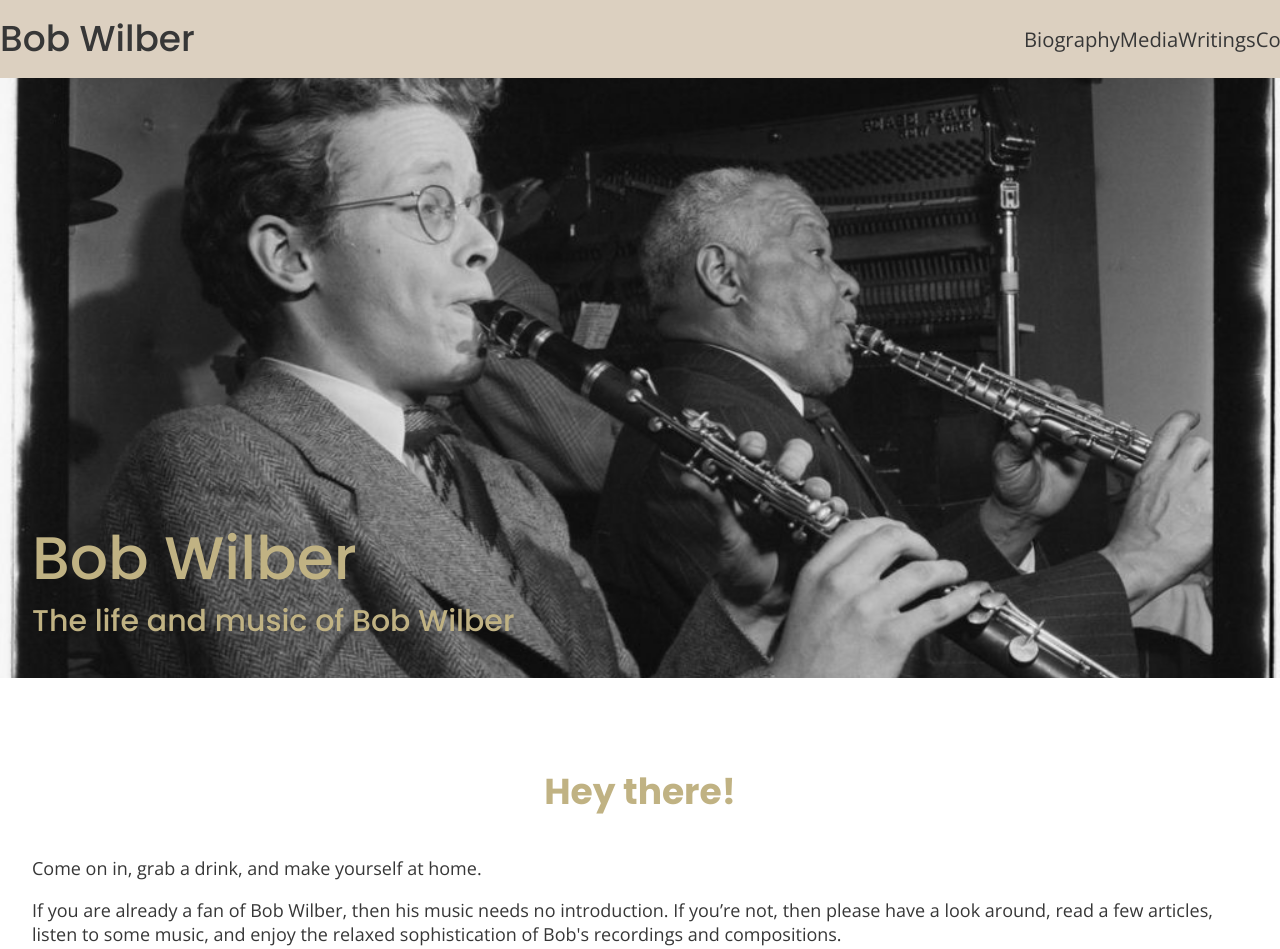
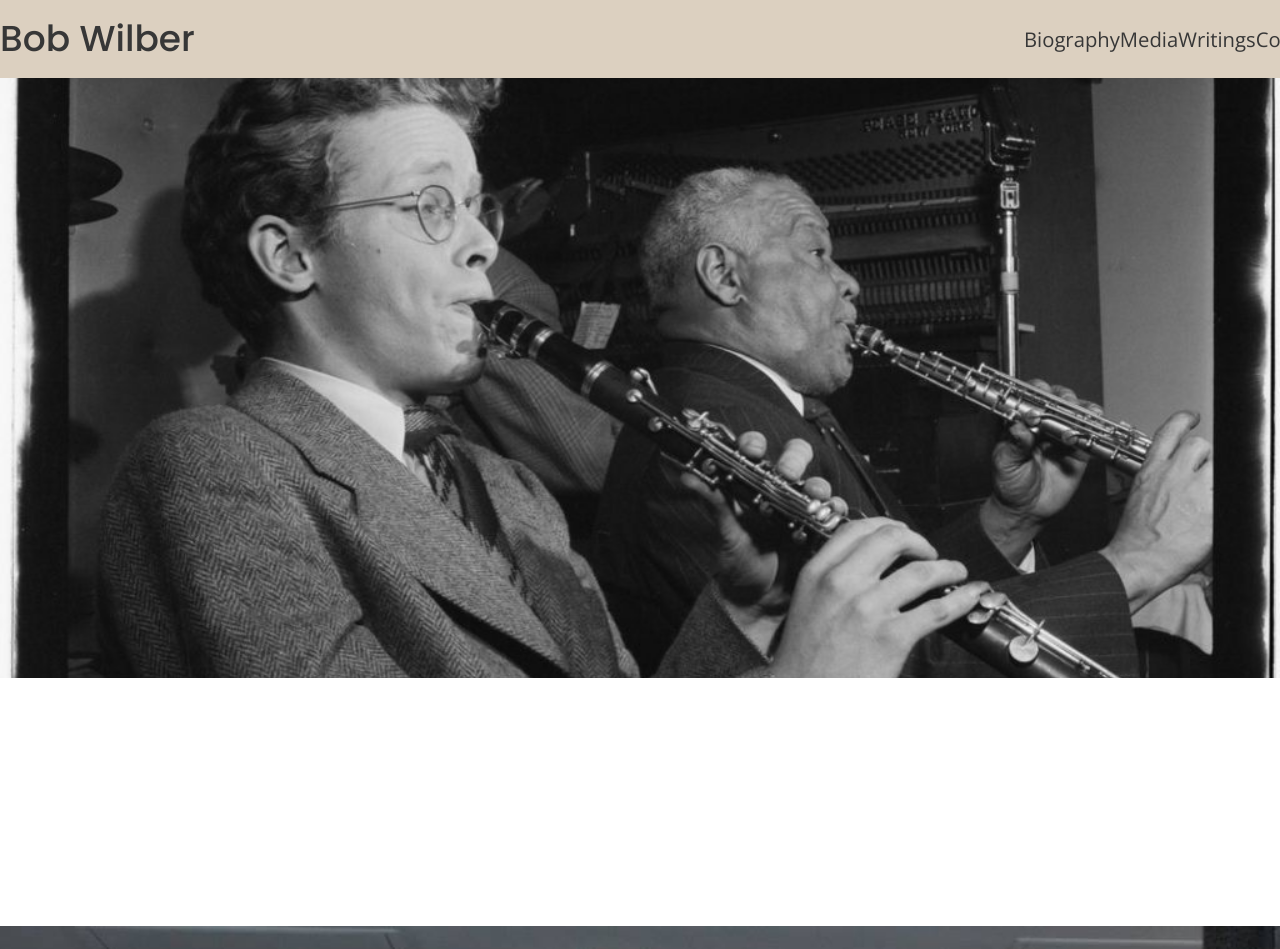
Before and after one commit to niko1402/bob-wilber-newsite, a website: page music/index.html in a window 1280 px wide. Shown: the top 949 px of the page. Drawn offline with nearby package versions, Linux system fonts and the light colour scheme; files that its build step writes are made by us from their sources; files whose address does not match are found by name.

Commit message:
Modified pages to keep basic format from original index page. Added css link to heads.

```diff
--- a/music/index.html
+++ b/music/index.html
@@ -18,8 +18,8 @@
 
   <!-- Google Fonts -->
   <link href="https://fonts.googleapis.com/css?family=Open+Sans:400,700|Poppins:500,700" rel="stylesheet">
-  <link rel="stylesheet" href="css/normalize.css">
-  <link rel="stylesheet" href="css/main.css">
+  <link rel="stylesheet" href="../css/normalize.css">
+  <link rel="stylesheet" href="../css/main.css">
   <script src="https://kit.fontawesome.com/0d89128a85.js" crossorigin="anonymous"></script>
   <meta name="theme-color" content="#fafafa">
 </head>
@@ -51,18 +51,18 @@
     <section class="hero-area">
       <div class="content-wrapper">
         <div class="title">
-          <h1> Bob Wilber</h1>
-          <h3>The life and music of Bob Wilber</h3>
+          <h1></h1>
+          <h3></h3>
         </div>
       </div>
     </section>
 
     <section class="welcome-area">
       <div class="content-wrapper">
-        <h2>Hey there!</h2>
+        <h2></h2>
           <div class="welcome">
-            <p class="welcome-text">Come on in, grab a drink, and make yourself at home.</p>
-            <p class="welcome-text">If you are already a fan of Bob Wilber, then his music needs no introduction. If you’re not, then please have a look around, read a few articles, listen to some music, and enjoy the relaxed sophistication of Bob's recordings and compositions.</p>
+            <p class="welcome-text"></p>
+            <p class="welcome-text"></p>
           </div>
       </div>
     </section>
@@ -85,7 +85,7 @@
             <p class="welcome-text">Then please get in touch, we'd love to hear from you!</p>
           </address>
           <address>
-            <a href="mailto:me@bobwilber.co.uk">me at bobwilber.co.uk</a>
+            <a href="mailto:admin@bobwilber.co.uk">admin at bobwilber.co.uk</a>
           </address>
         </div>
         <!-- <div class="social">
```
Also changed, not shown: articles/index.html (+8 -8 lines), bio/index.html (+6 -6 lines), index.html (+1 -1 lines), video/index.html (+8 -8 lines).
